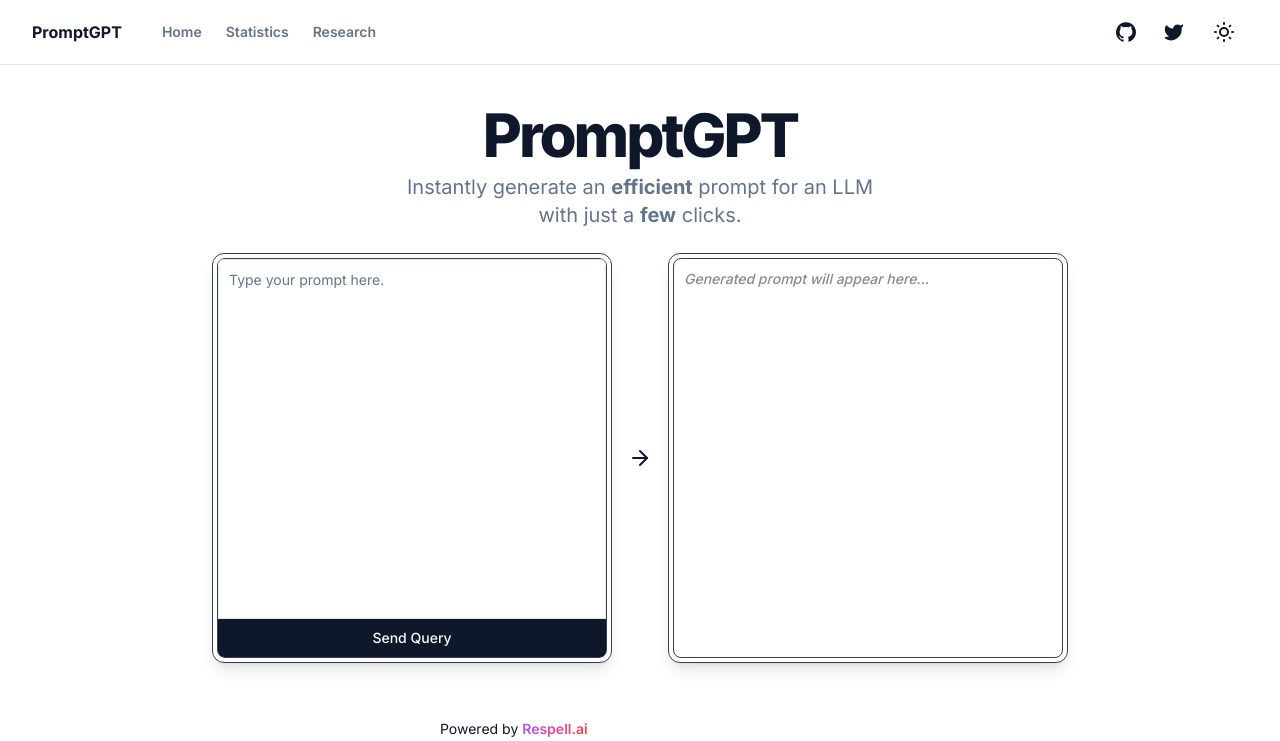
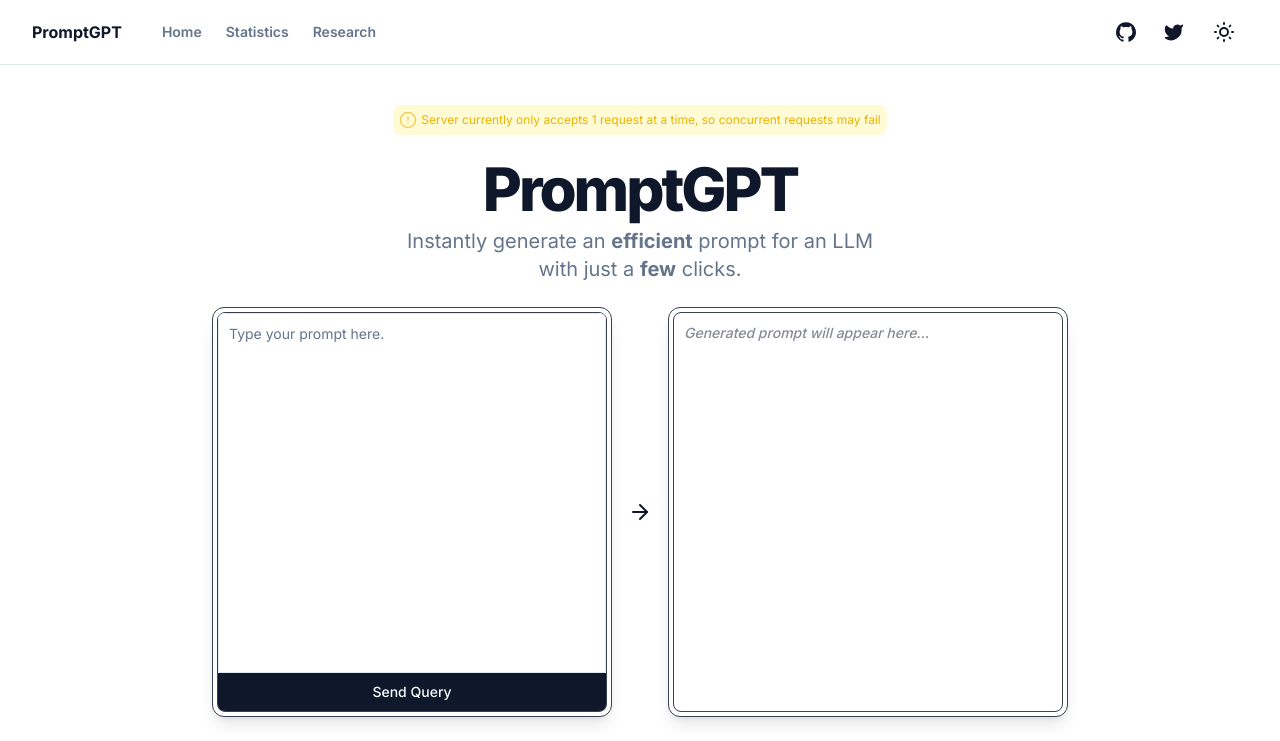
Before and after one commit to arihanv/PromptGPT, a Next.js app: page / in a window 1280 px wide. Shown: the top 741 px of the page. Built offline with nearby package versions, Linux system fonts and the light colour scheme.

Commit message:
Warning Banner Added

```diff
--- a/app/page.tsx
+++ b/app/page.tsx
@@ -21,7 +21,7 @@ export default function IndexPage() {
     setOutput("Generating...")
 
     try {
-      const stat = await fetch(`https://gpt-api-z4khdeirua-uc.a.run.app/status`)
+      const stat = await fetch(`${process.env.NEXT_PUBLIC_API_URL}/status`)
       const stat_res = await stat.json()
     } catch {
       setOutput("Error: Server is busy. Try again later.")
@@ -30,13 +30,12 @@ export default function IndexPage() {
 
     try {
       const res = await fetch(
-        `https://gpt-api-z4khdeirua-uc.a.run.app/predict/${query}`
+        `${process.env.NEXT_PUBLIC_API_URL}/predict/${query}`
       )
-
-      console.log(
-        "Asked:",
-        `https://gpt-api-z4khdeirua-uc.a.run.app/predict/${query}`
-      )
+      // console.log(
+      //   "Asked:",
+      //   `${process.env.NEXT_PUBLIC_API_URL}/predict/${query}`
+      // )
       const data = await res.json()
       console.log(data[0].revised)
       setOutput(data[0].revised)
@@ -77,6 +76,14 @@ export default function IndexPage() {
 
   return (
     <section className="container grid items-center gap-6 pb-8 pt-6 md:py-10 w-fit">
+      <div className="flex justify-center items-center">
+        <div className="text-xs w-fit bg-yellow-100 text-yellow-500 dark:text-yellow-100 bg-opacity-70 p-1.5 rounded-lg text-center flex gap-1 items-center">
+          <div className="opacity-60 text-yellow-500 dark:text-yellow-100">
+            <AlertCircle size={18} />
+          </div>
+          Server currently only accepts 1 request at a time, so concurrent requests may fail
+        </div>
+      </div>
       <div className="flex flex-col items-center gap-2">
         <h1 className="text-3xl font-extrabold leading-tight tracking-tighter sm:text-3xl md:text-5xl lg:text-6xl">
           PromptGPT
```
